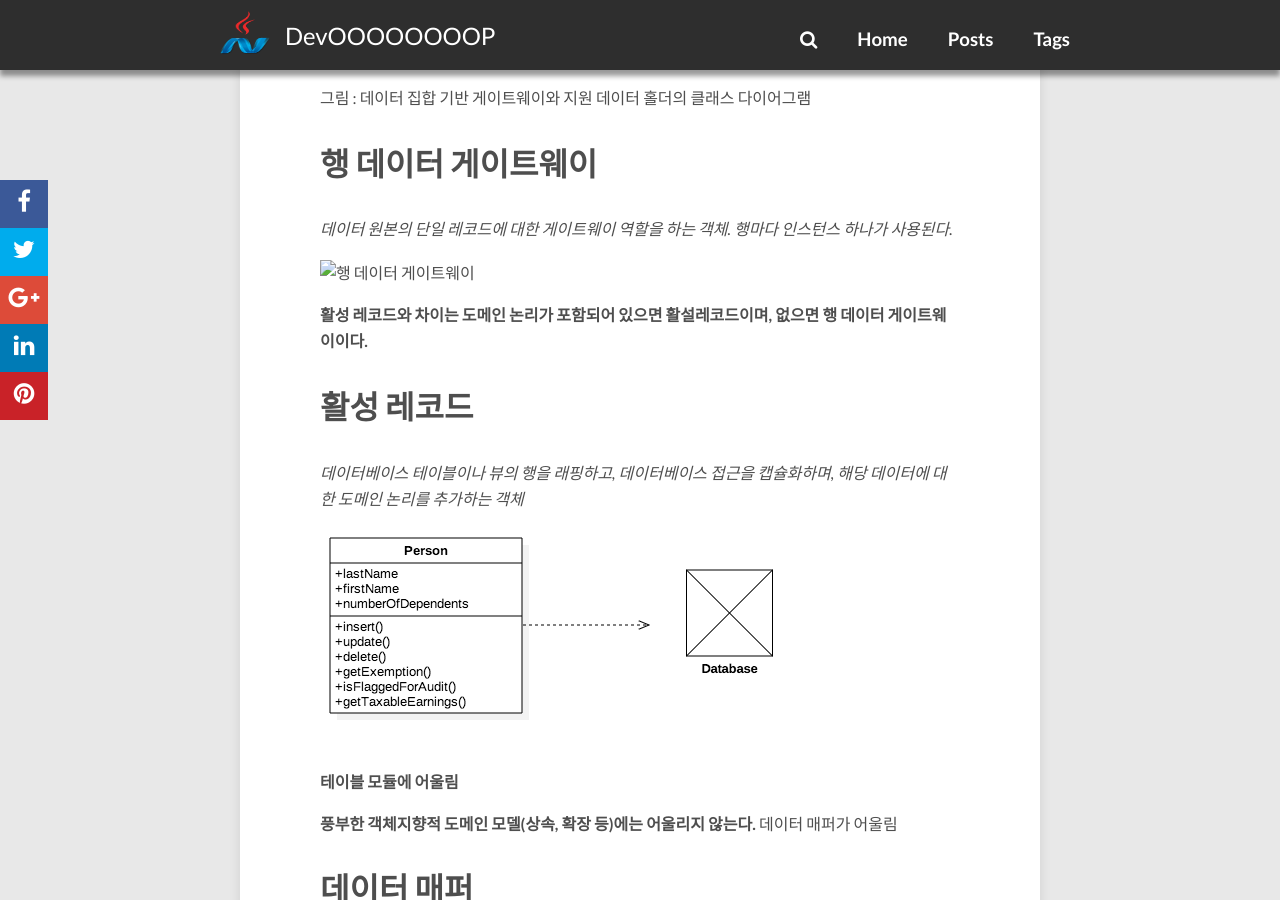
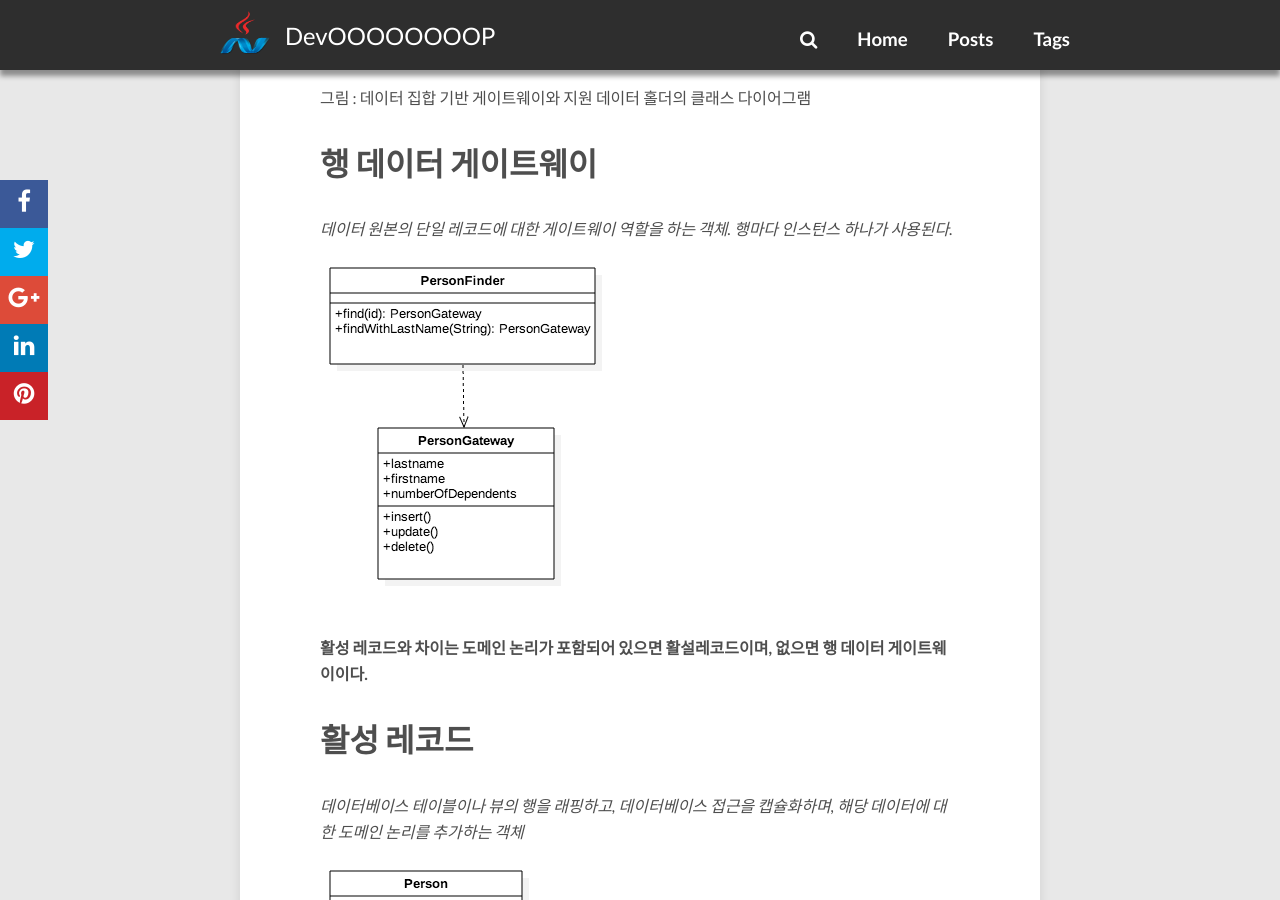
Before and after one commit to redutan/redutan.github.io, a Jekyll site: the page built from _posts/2016/2016-03-27-poeaa-data-source.markdown, in a window 1280 px wide and 900 px high, scrolled down 1060 px. Built offline with Jekyll 4.4.1, drawn with Linux system fonts in a browser that asks for light colours; nearby versions of some CDN libraries; comment, search, counter and statistics services are not loaded.

Commit message:
이미지 링크 오류 수정

```diff
--- a/_posts/2016/2016-03-27-poeaa-data-source.markdown
+++ b/_posts/2016/2016-03-27-poeaa-data-source.markdown
@@ -23,7 +23,7 @@ _데이터베이스 테이블에 대한 게이트웨이의 역할을 하는 객
 
 _데이터 원본의 단일 레코드에 대한 게이트웨이 역할을 하는 객체. 행마다 인스턴스 하나가 사용된다._
 
-![행 데이터 게이트웨이](attach/2016/POEAA/ClassDiagram-RowDataGateway.png)
+![행 데이터 게이트웨이](/attach/2016/POEAA/ClassDiagram-RowDataGateway.png)
 
 **활성 레코드와 차이는 도메인 논리가 포함되어 있으면 활설레코드이며, 없으면 행 데이터 게이트웨이이다.**
 
```
